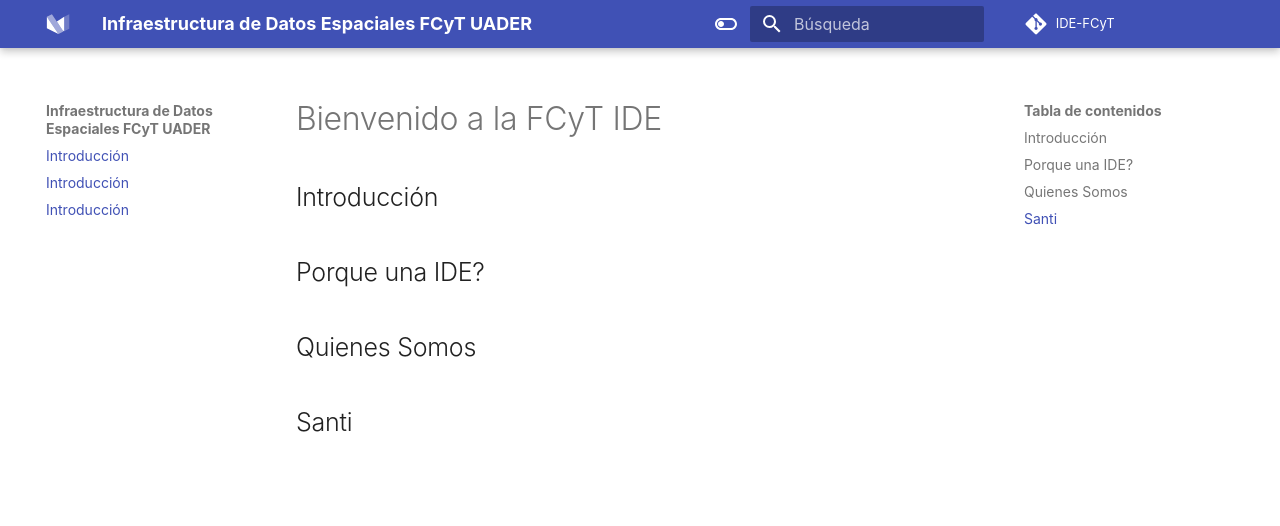
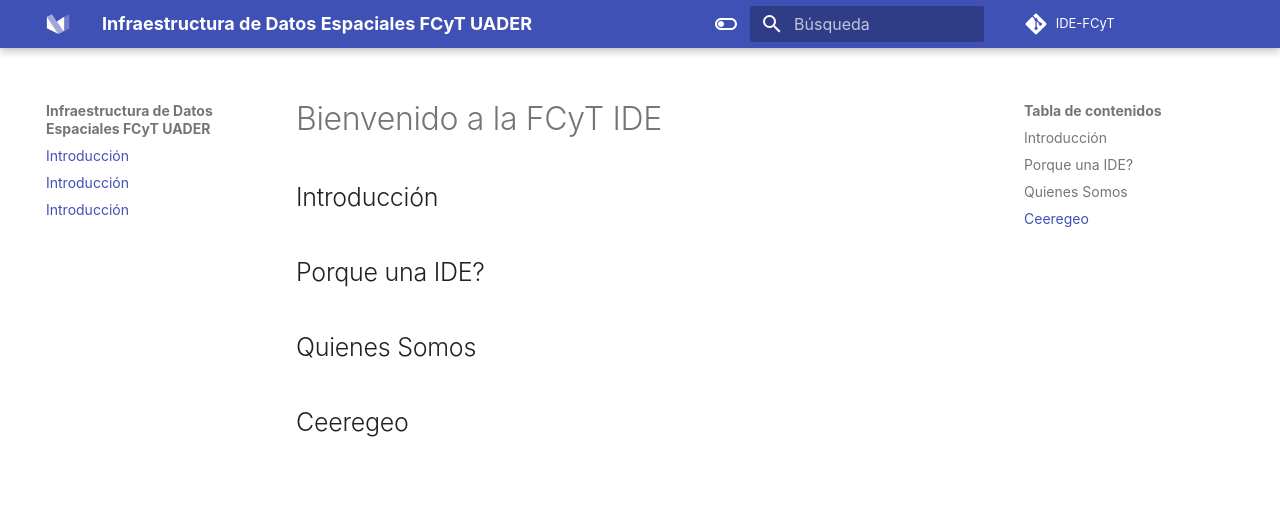
Before and after one commit to noelibaeza/IDE-FCyT, an MkDocs documentation site: the page built from docs/index.md, in a window 1280 px wide. Shown: the top 526 px of the page. Built offline with MkDocs 1.6.1 and Material for MkDocs 9.7.7, drawn with Linux system fonts in a browser that asks for light colours; some web fonts are replaced; comment, search, counter and statistics services are not loaded.

Commit message:
Update index.md

```diff
--- a/docs/index.md
+++ b/docs/index.md
@@ -9,4 +9,4 @@
 
 ## Quienes Somos
 
-## Santi
+## Ceeregeo
```
